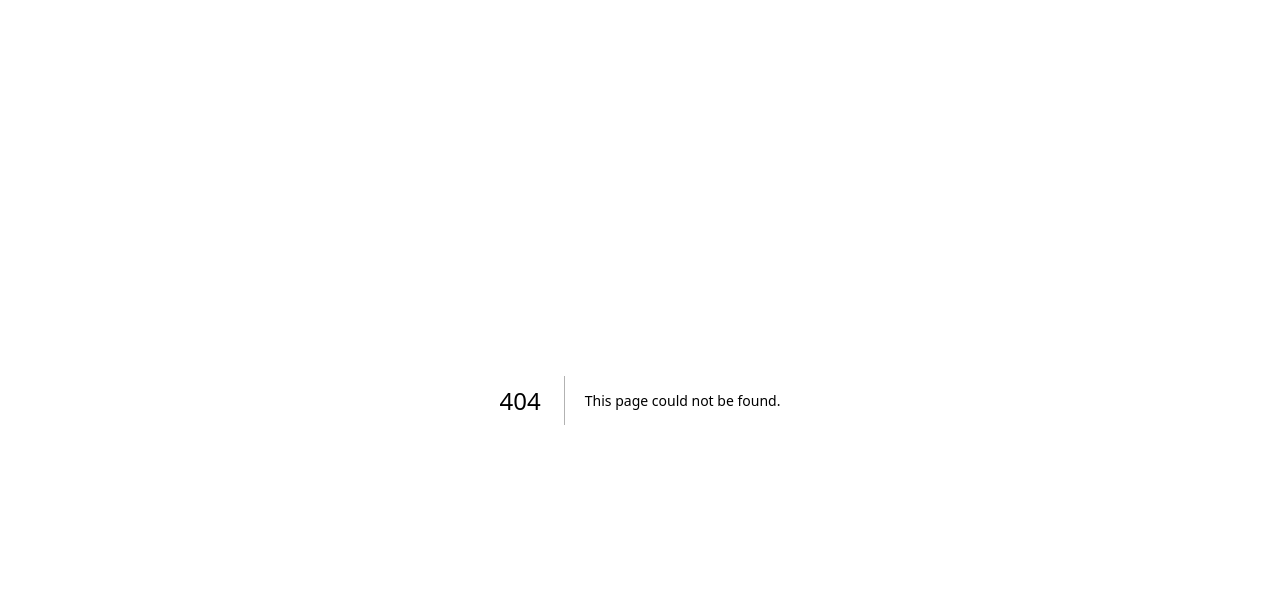
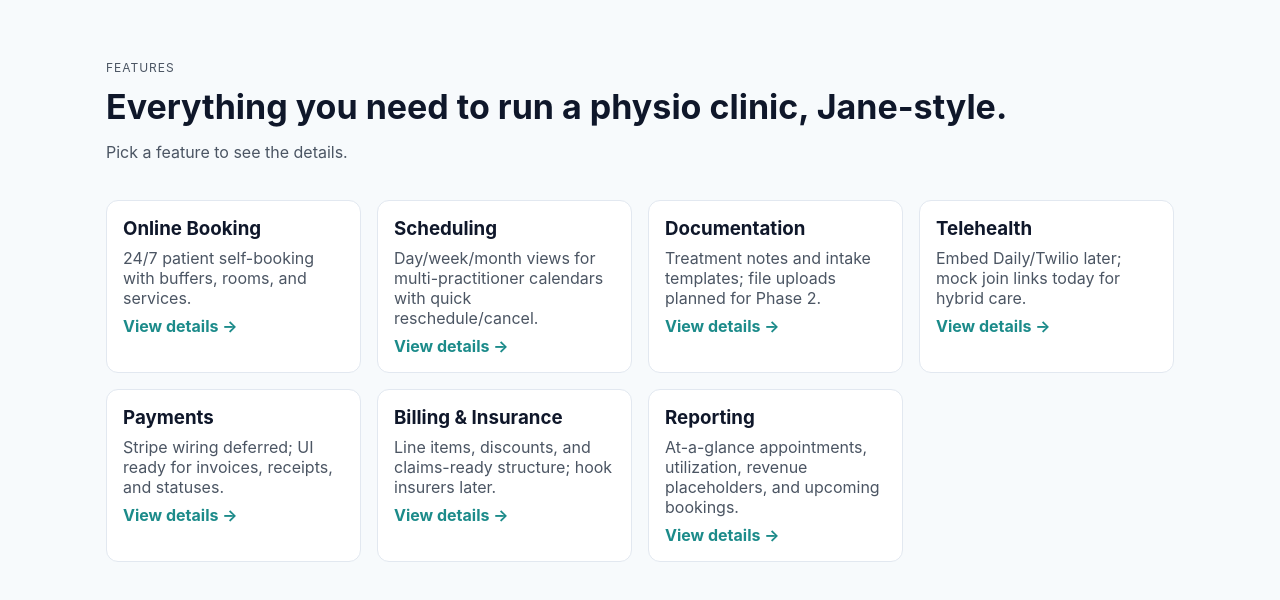
Before and after one commit to mindfreakzerox/physioflow-fe, a Next.js app: page /features in a window 1280 px wide. Before the commit this address had no page. Shown: the top 600 px of the page. Built offline with nearby package versions, Linux system fonts and the light colour scheme.

Commit message:
feat: add features hub page

```diff
--- /dev/null
+++ b/app/features/page.tsx
@@ -0,0 +1,62 @@
+const features = [
+  {
+    slug: 'online-booking',
+    title: 'Online Booking',
+    excerpt: '24/7 patient self-booking with buffers, rooms, and services.',
+  },
+  {
+    slug: 'scheduling',
+    title: 'Scheduling',
+    excerpt: 'Day/week/month views for multi-practitioner calendars with quick reschedule/cancel.',
+  },
+  {
+    slug: 'documentation',
+    title: 'Documentation',
+    excerpt: 'Treatment notes and intake templates; file uploads planned for Phase 2.',
+  },
+  {
+    slug: 'telehealth',
+    title: 'Telehealth',
+    excerpt: 'Embed Daily/Twilio later; mock join links today for hybrid care.',
+  },
+  {
+    slug: 'payments',
+    title: 'Payments',
+    excerpt: 'Stripe wiring deferred; UI ready for invoices, receipts, and statuses.',
+  },
+  {
+    slug: 'billing-and-insurance',
+    title: 'Billing & Insurance',
+    excerpt: 'Line items, discounts, and claims-ready structure; hook insurers later.',
+  },
+  {
+    slug: 'reporting',
+    title: 'Reporting',
+    excerpt: 'At-a-glance appointments, utilization, revenue placeholders, and upcoming bookings.',
+  },
+];
+
+export default function FeaturesPage() {
+  return (
+    <main className="section">
+      <div className="container">
+        <div className="hero-inner" style={{ gap: '12px' }}>
+          <div>
+            <p className="eyebrow">Features</p>
+            <h1>Everything you need to run a physio clinic, Jane-style.</h1>
+            <p className="lede">Pick a feature to see the details.</p>
+          </div>
+        </div>
+        <div className="grid" style={{ marginTop: '20px' }}>
+          {features.map((f) => (
+            <a key={f.slug} className="card feature-link" href={`/features/${f.slug}`}>
+              <h3>{f.title}</h3>
+              <p>{f.excerpt}</p>
+              <span className="link">View details →</span>
+            </a>
+          ))}
+        </div>
+      </div>
+    </main>
+  );
+}
--- a/styles/globals.css
+++ b/styles/globals.css
@@ -123,6 +123,10 @@
 .card p { margin: 0; color: var(--muted); }
 .card-header { display: flex; justify-content: space-between; align-items: center; margin-bottom: 8px; }
 
+.feature-link { text-decoration: none; color: var(--text); transition: transform 0.1s ease, box-shadow 0.1s ease; }
+.feature-link .link { color: var(--accent); font-weight: 700; display: inline-block; margin-top: 8px; }
+.feature-link:hover { transform: translateY(-2px); box-shadow: var(--shadow); }
+
 .table { width: 100%; font-size: 14px; }
 .table-head, .table-row {
   display: grid;
```
